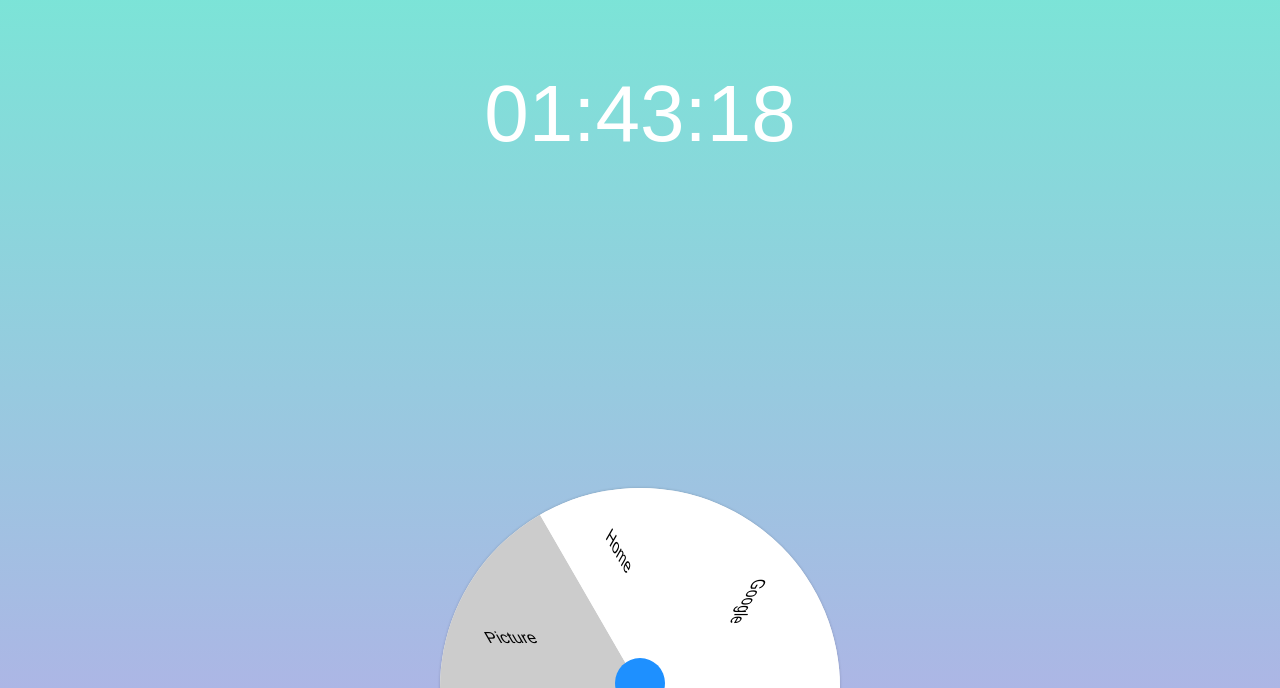
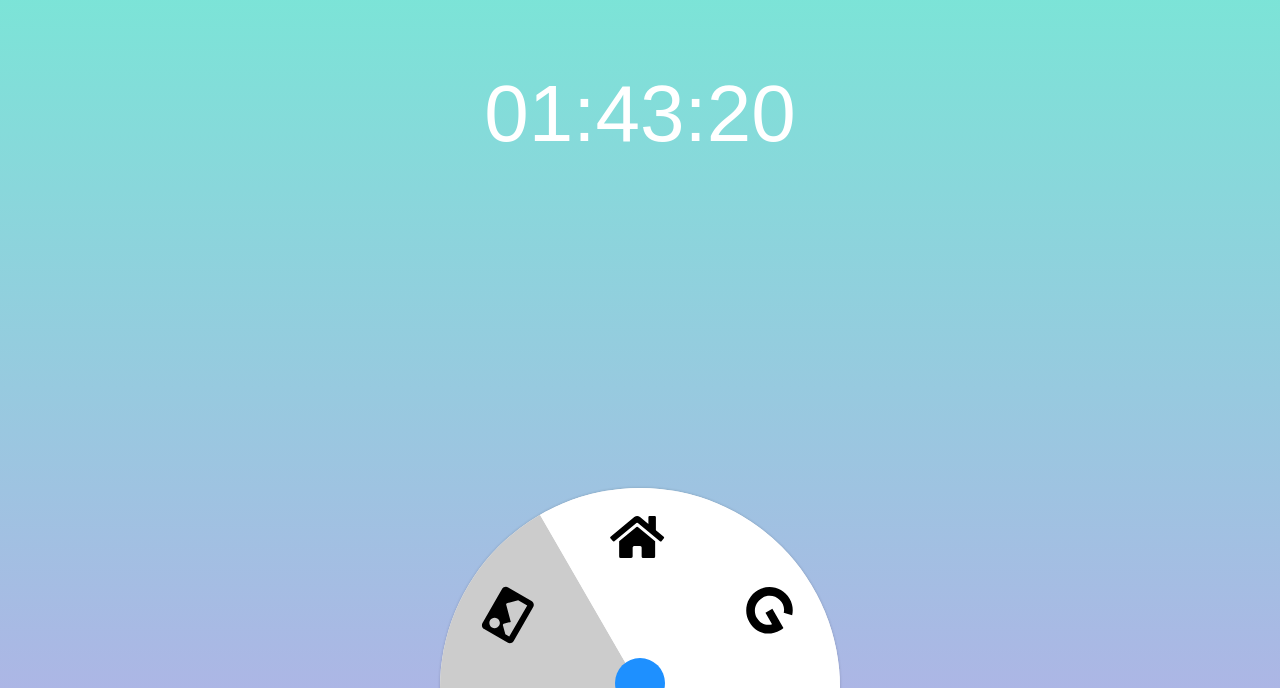
Before and after one commit to leegeunhyeok/simple-home, a Vue app: page / in a window 1280 px wide. Shown: the part 112-800 px from the top of the page. Built offline with nearby package versions, Linux system fonts and the light colour scheme; a web font is replaced by a local one.

Commit message:
UPDATE: Add icon

```diff
--- a/src/components/CircleMenuItem.vue
+++ b/src/components/CircleMenuItem.vue
@@ -2,7 +2,9 @@
   <div class="circle-menu-item" ref="menu"
     :class="{ active: isActive }"
   >
-    {{ getMenuData.text }}
+    <font-awesome-icon class="circle-menu-item__icon"
+      :icon="[menuData.icon.type, menuData.icon.name]"
+    />
   </div>
 </template>
 
@@ -23,7 +25,7 @@ export default {
     }
   },
   computed: {
-    getMenuData () {
+    menuData () {
       return this.$store.state.userData.menu[this.index]
     },
     ...mapState({
@@ -66,5 +68,11 @@ export default {
   &.active {
     background-color: #ccc;
   }
+
+  .circle-menu-item__icon {
+    margin: 0px 0 10px 20px;
+    font-size: 3rem;
+    transform: skew(-30deg) rotate(-60deg);
+  }
 }
 </style>
```
